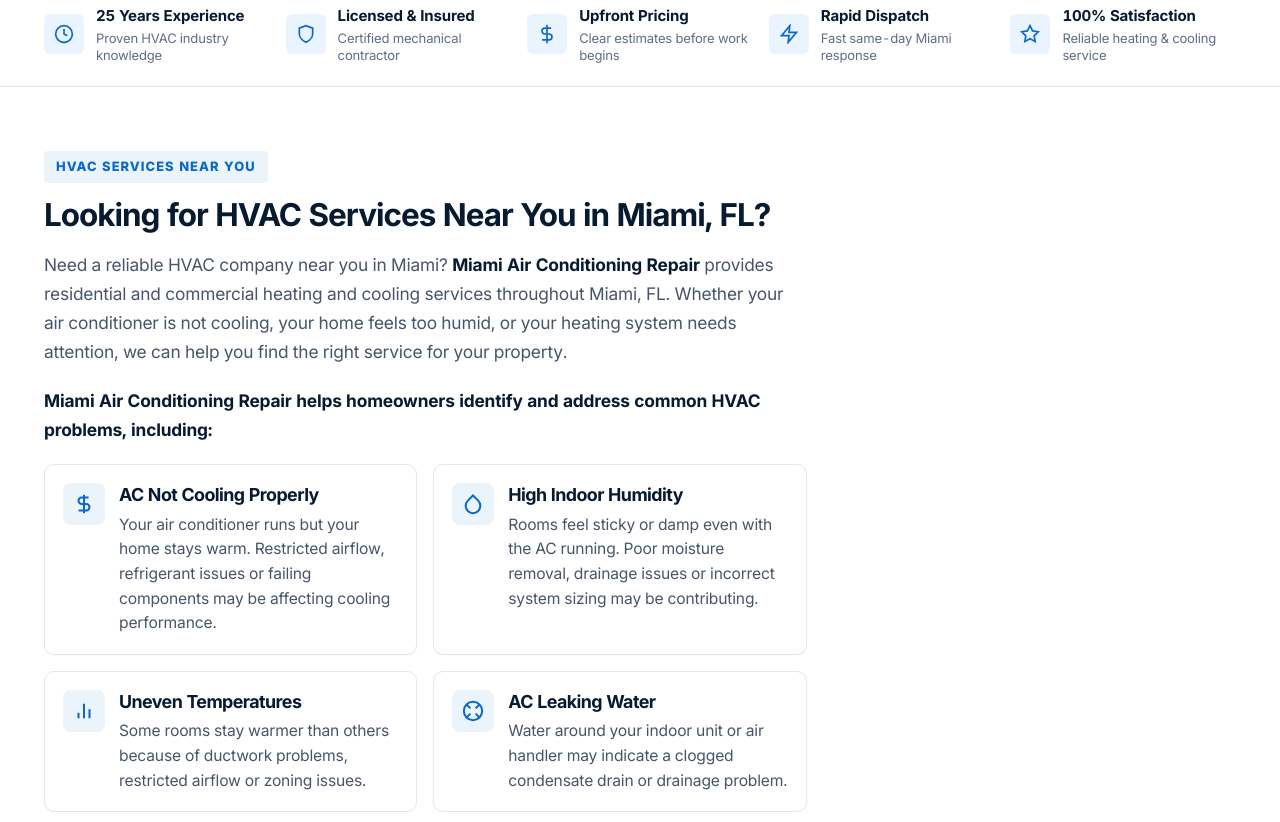
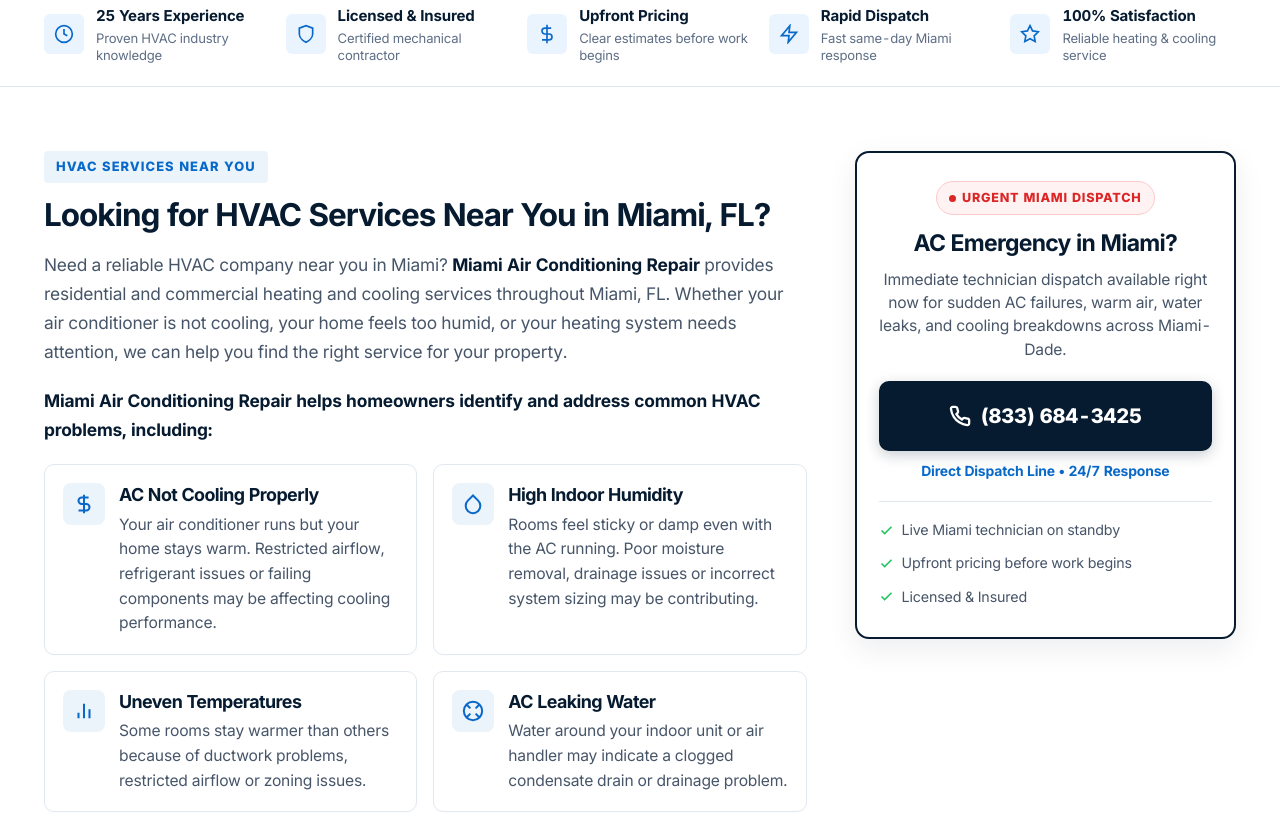
Before and after one commit to maanriaz0325-spec/hvac, a plain HTML site: page miami.html in a window 1280 px wide. Shown: the part 978-1800 px from the top of the page. Drawn offline with Linux system fonts and the light colour scheme.

Commit message:
fix: ensure sidebar urgent call widget stays sticky in right sidebar alongside content

```diff
--- a/miami.html
+++ b/miami.html
@@ -249,8 +249,11 @@
 
     /* Sticky Sidebar Container & Navy Blue Call Button (Urgent Transactional Only) */
     .loc-sticky-sidebar {
+      position: -webkit-sticky;
       position: sticky;
-      top: 96px;
+      top: 104px;
+      align-self: start;
+      z-index: 20;
     }
     .sidebar-urgent-box {
       background: #FFFFFF;
@@ -1863,7 +1866,6 @@
                 </div>
               </div>
             </div>
-          </div>
           </section>
 
         </div>
```
